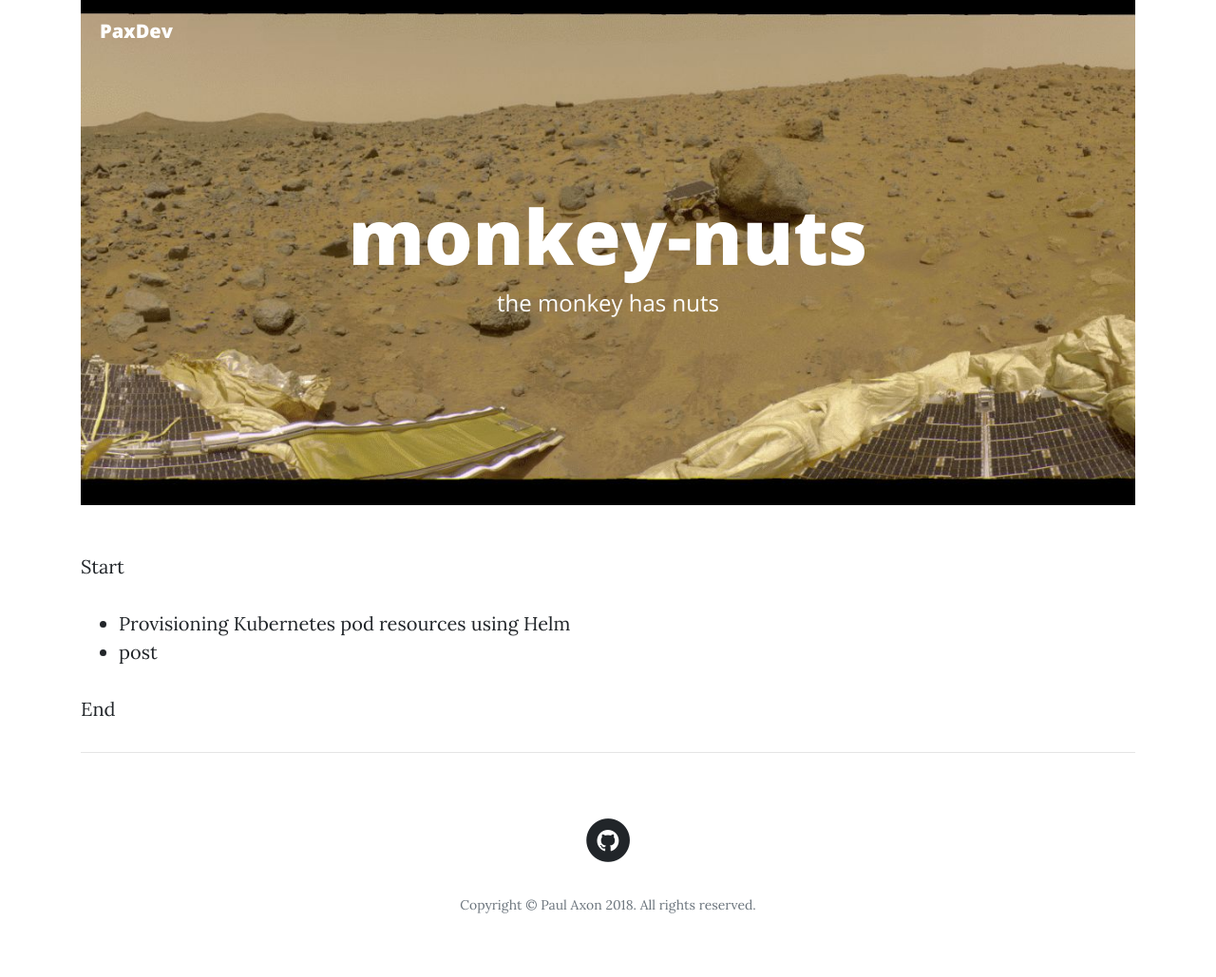
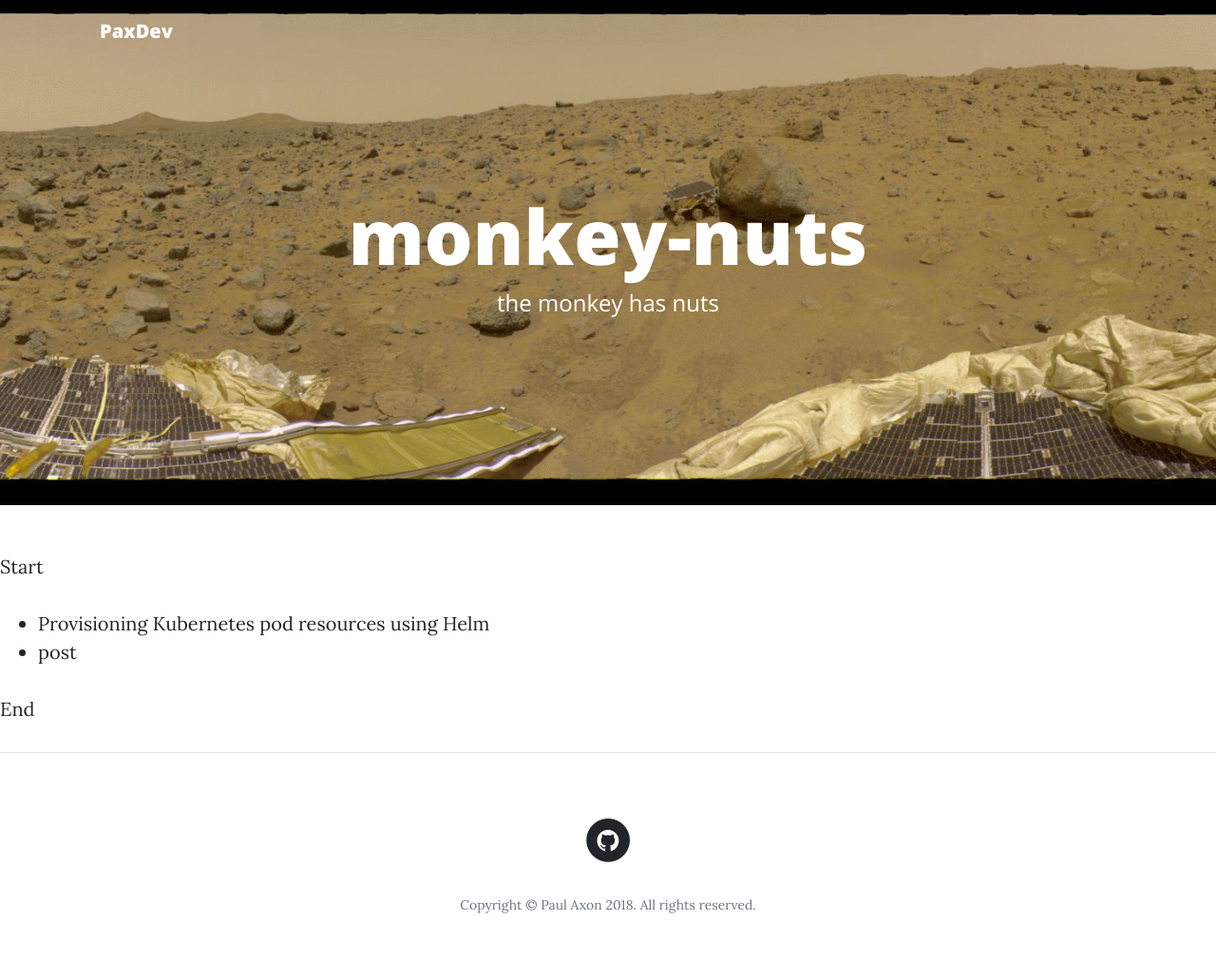
Before and after one commit to paxdev/paxdev.github.io, a Jekyll site: the page built from index.html, in a window 1280 px wide. Shown: the whole page at 95% size. Built offline with Jekyll 4.4.1, drawn with Linux system fonts in a browser that asks for light colours; nearby versions of some CDN libraries.

Commit message:
remove superfluous class

```diff
--- a/_layouts/default.html
+++ b/_layouts/default.html
@@ -5,7 +5,7 @@
   <body>
     <div>
     {% include nav.html %}
-      <div class="container content">
+      <div>
         {{ content }}
       <hr>
       {% include footer.html %}
```
